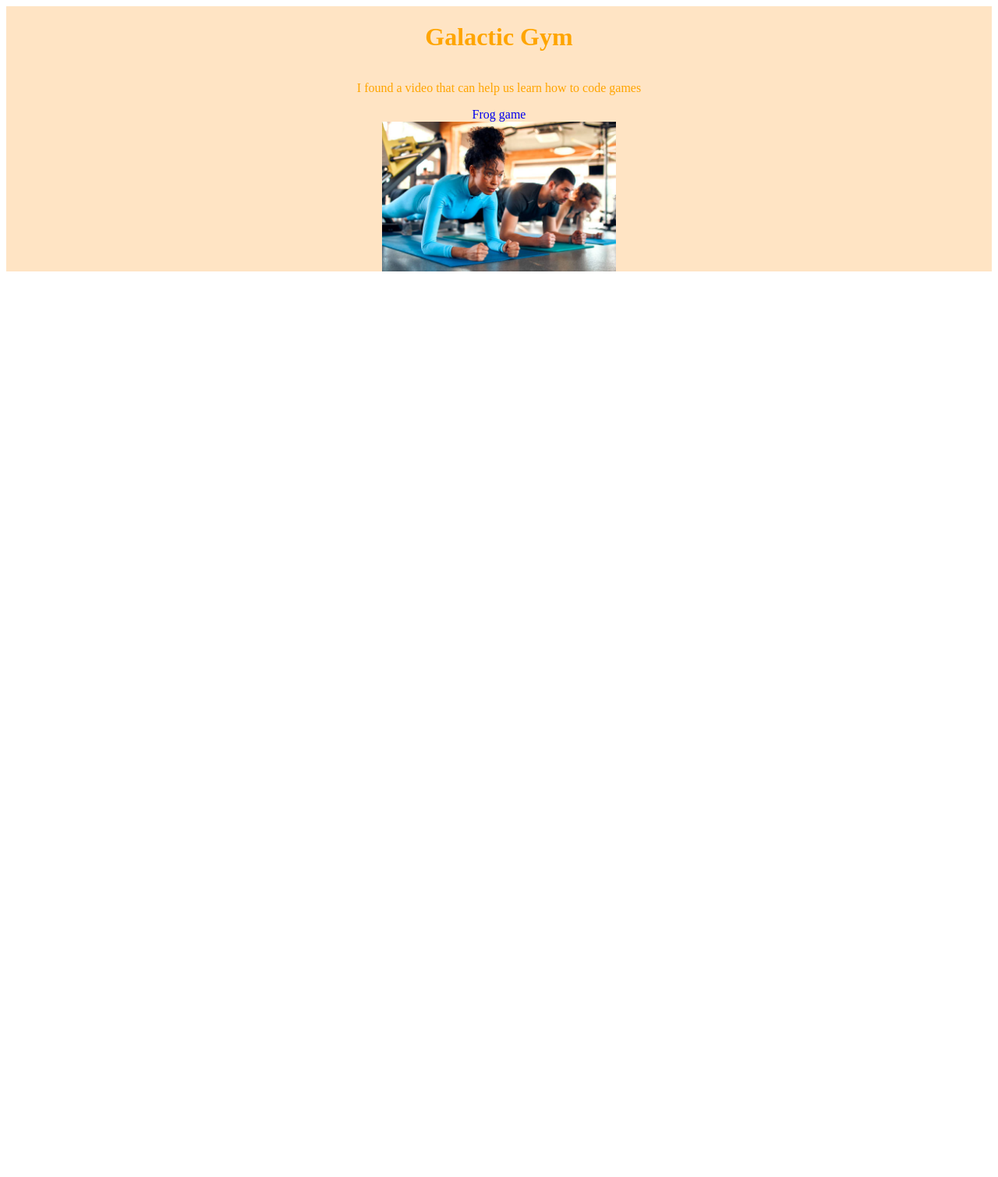
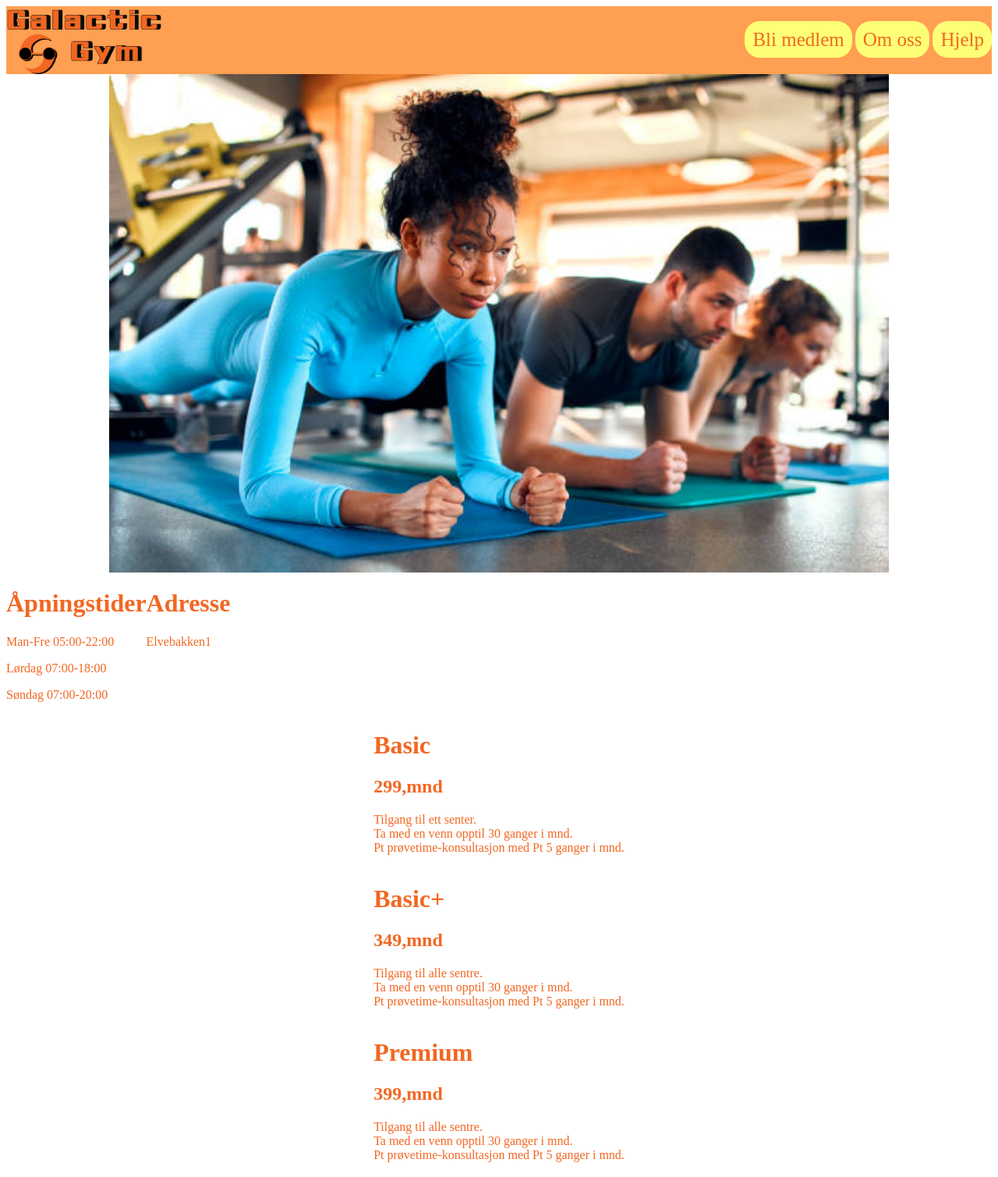
Before and after one commit to Frikkachu/treningssenter, a plain HTML site: page index.html in a window 1280 px wide. Shown: the whole page at 78% size. Before the commit the page ends 800 px from the top, so only its background shows below. Drawn offline with Linux system fonts and the light colour scheme.

Commit message:
added memberships

```diff
--- a/Style.css
+++ b/Style.css
@@ -1,22 +1,49 @@
-h1 {
-    color: orange;
+h1,h2 {
+    color: #F26722;
 }
 
 P {
-    Color: orange;
+    Color: #F26722;
 }
 
-a {
-    text-decoration: none;
-}
 
-img {
-    width: 300px;
+.hero img {
+    width: 1000px;
 }
 
 .hero {
     display: flex;
     flex-direction: column;
     align-items: center;
-    background-color: bisque;
 }
+
+.meny img {
+    width: 200px;
+}
+
+.meny {
+    background-color: #FF9F51;
+    display: flex;
+    align-items: center;
+    justify-content: space-between;
+}
+
+.menybtn a {
+    text-decoration: none;
+    color: #F26722;
+    background-color: #FDFF76;
+    border-radius: 20px;
+    padding: 10px;
+    font-size: 25px;
+}
+
+.timeplan {
+    display: flex;
+}
+
+.priser {
+    display: flex;
+    flex-direction: column;
+    justify-content: center;
+    align-items: center;
+}
--- a/index.html
+++ b/index.html
@@ -7,11 +7,70 @@
     <title>Galactic Gym</title>
 </head>
 <body>
+    <div class="meny">
+        <img src="logo.png">
+        <div class="menybtn">
+            <a href="https://www.youtube.com/">Bli medlem</a>
+            <a href="https://www.youtube.com/">Om oss</a>
+            <a href="https://www.youtube.com/">Hjelp</a>
+        </div>
+    </div>
+
     <div class="hero">
-        <h1>Galactic Gym</h1>
-        <p>I found a video that can help us learn how to code games</p>
-        <a href="https://www.youtube.com/watch?v=xvFZjo5PgG0">Frog game</a>
         <img src="istockphoto-1395337483-612x612.jpg">
+    </div>
+
+    <div class="timeplan">
+        <div class="åpningstider">
+            <h1>Åpningstider</h1>
+            <p>Man-Fre 05:00-22:00</p>
+            <p>Lørdag 07:00-18:00</p>
+            <p>Søndag 07:00-20:00</p>
+        </div>
+
+        <div class="adresse">
+            <h1>Adresse</h1>
+            <p>Elvebakken1</p>
+        </div>
+    </div>
+
+
+    <div class="priser">
+        <div class="basic">
+            <h1>Basic</h1>
+            <h2>299,mnd</h2>
+            <div class="basictekst">
+                <p>Tilgang til ett senter. <br>
+
+                    Ta med en venn opptil 30 ganger i mnd. <br>
+
+                    Pt prøvetime-konsultasjon med Pt 5 ganger i mnd.</p>
+            </div>
+        </div>
+
+        <div class="basic+">
+            <h1>Basic+</h1>
+            <h2>349,mnd</h2>
+            <div class="basic+tekst">
+                <p>Tilgang til alle sentre. <br>
+
+                    Ta med en venn opptil 30 ganger i mnd. <br>
+
+                    Pt prøvetime-konsultasjon med Pt 5 ganger i mnd.</p>
+            </div>
+        </div>
+
+        <div class="premium">
+            <h1>Premium</h1>
+            <h2>399,mnd</h2>
+            <div class="premiumtekst">
+                <p>Tilgang til alle sentre. <br>
+
+                    Ta med en venn opptil 30 ganger i mnd. <br>
+
+                    Pt prøvetime-konsultasjon med Pt 5 ganger i mnd.</p>
+            </div>
+        </div>
     </div>
 </body>
 </html>
```
Also changed, not shown: logo.png (added), 1 other file.
